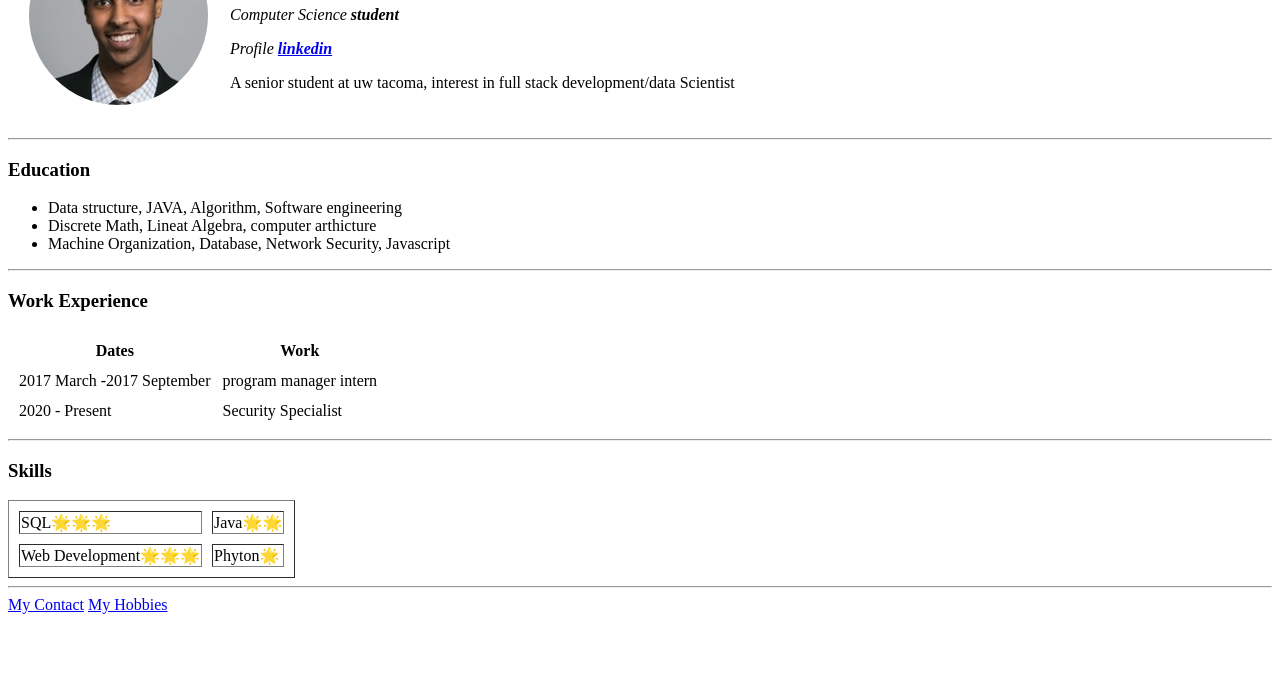
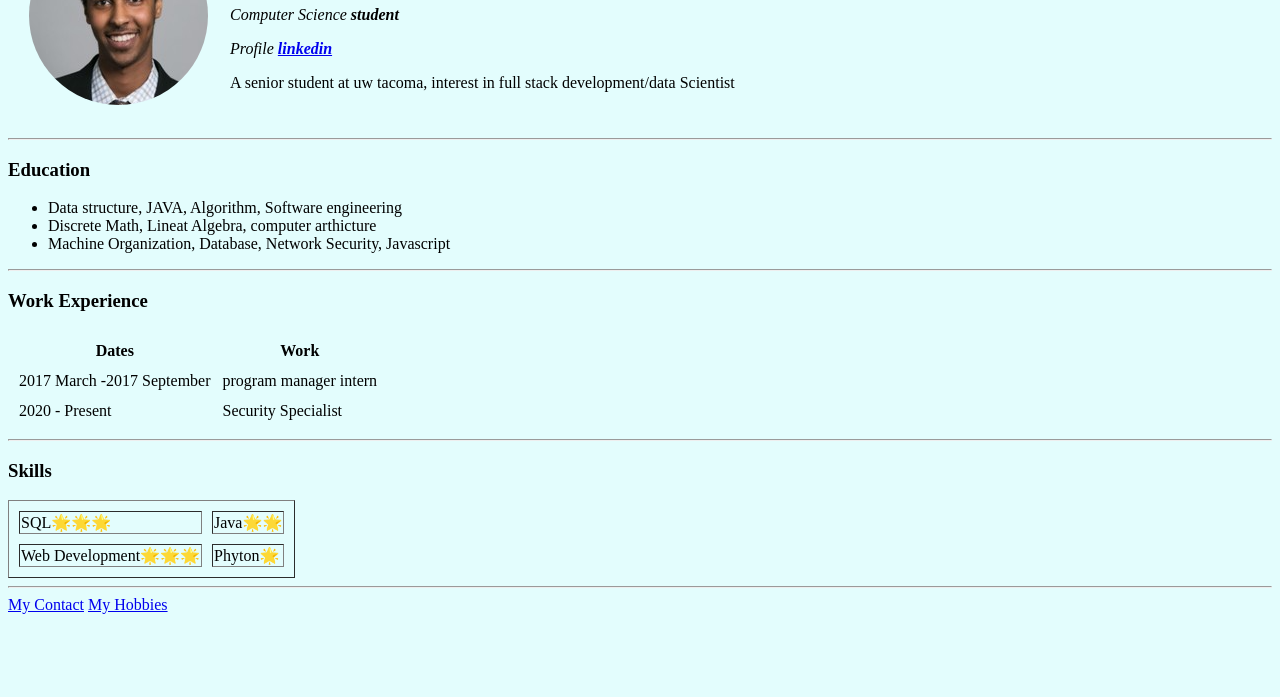
Before and after one commit to mjama290/cv, a plain HTML site: page index.html in a window 1280 px wide. Shown: the part 103-800 px from the top of the page. Drawn offline with Linux system fonts and the light colour scheme.

Commit message:
Update index.html

```diff
--- a/index.html
+++ b/index.html
@@ -6,7 +6,7 @@
   <title>mohamed Personal Site</title>
 </head>
 
-<body>
+<body style="background-color: #E3FDFD;">
   <table cellspacing="20">
     <tr>
       <td><img src="images/Mohamed.png" alt="mohamed profile picture"></td>
```
